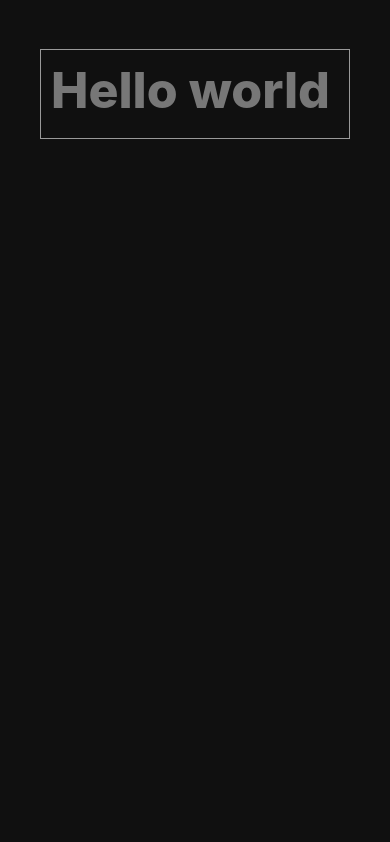
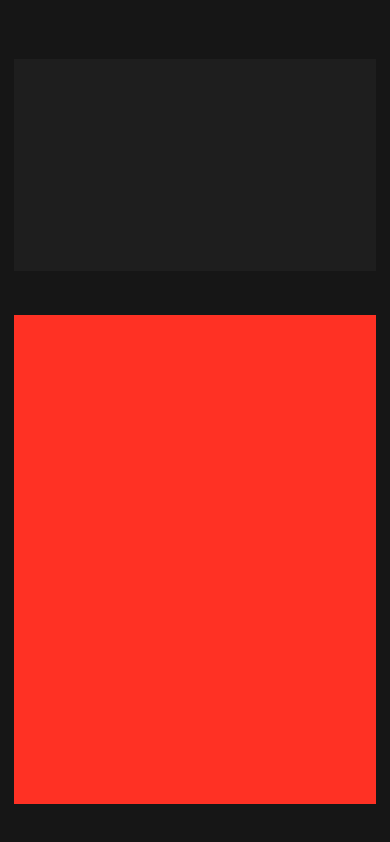
Before and after one commit to udezueoluomachi/rn-calculator-app, a React Native app: screen / in a window 390 px wide. Built offline with nearby package versions, Linux system fonts and the light colour scheme.

Commit message:
progress ?

```diff
--- a/App.js
+++ b/App.js
@@ -5,14 +5,15 @@ export default function App() {
   return (
 	<View style={styles.container}>
 	  <View style={styles.screen}>
-	  <Text style={{fontWeight: "800", fontSize: 50, color : "#777"}}>Hello world</Text>
+	  </View>
+	  <View style={styles.keysContainer}>
 	  </View>
 	</View>
   );
 }
 
 const colors = {
-  Red : "#FF3124",
+  red : "#FF3124",
   purple : "#AC24FF",
   white1 : "#ffffff",
   white2 : "#929292",
@@ -23,20 +24,24 @@ const colors = {
 const styles = StyleSheet.create({
   container: {
     flex: 1,
-    backgroundColor: '#101010',
+    backgroundColor: colors.black1,
     alignItems: "center",
-    //justifyContent: 'center',
-    paddingTop: 24,
+    padding: 14,
+    height: "100%",
+    width: "100%",
   },
   screen: {
     padding: 10,
-    height: 90,
-    width: 310,
-    borderColor: "#999",
-    borderWidth: 1,
-    marginTop: 25,
+    height: "26%" ,
+    width: "100%",
+    marginTop: 45,
+    backgroundColor: colors.black2,
   },
-  maxWidth: {
-    width: 310
+  keysContainer: {
+    width : "100%",
+    height : "60%",
+    marginTop : "12%",
+    paddingTop : 7,
+    backgroundColor : colors.red,
   }
 });
```
Also changed, not shown: 1 other file (tests, documents, lock files or other folders).
